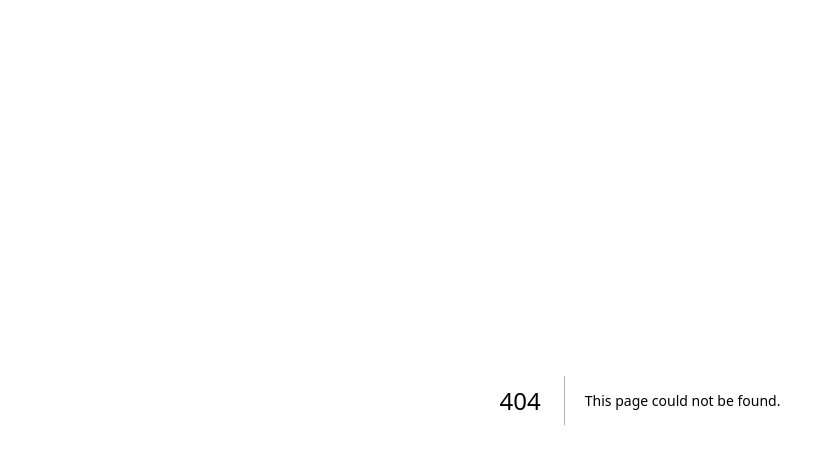
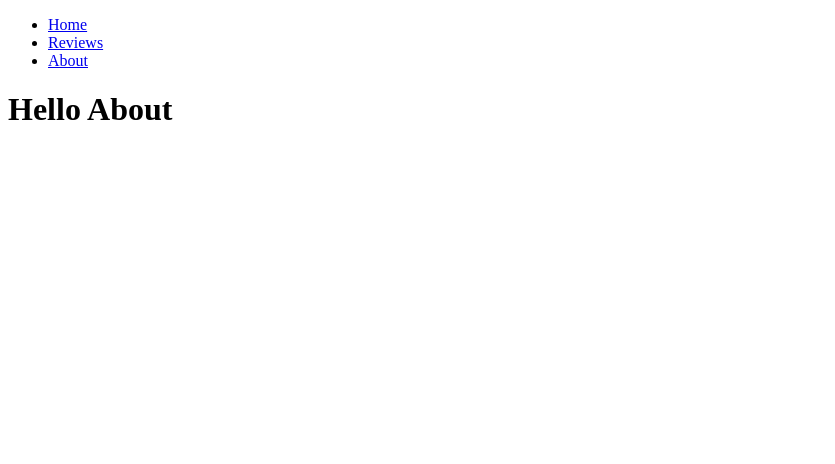
Before and after one commit to SahalN/sahalcg-reviews, a Next.js app: page /about in a window 1280 px wide. Before the commit this address had no page. Shown: the top 464 px of the page, without its empty margins (0-835 px from the left). Built offline with nearby package versions, Linux system fonts and the light colour scheme.

Commit message:
Add routing

```diff
--- /dev/null
+++ b/app/about/page.jsx
@@ -0,0 +1,5 @@
+/** @format */
+
+export default function AboutPage() {
+  return <h1>Hello About</h1>;
+}
--- a/app/layout.jsx
+++ b/app/layout.jsx
@@ -1,9 +1,30 @@
 /** @format */
+
+import Link from "next/link";
+import "./globals.css";
 
 export default function RootLayout({ children }) {
   return (
     <html lang='en'>
-      <body>{children}</body>
+      <body>
+        <header>
+          <nav>
+            <ul>
+              <li>
+                <Link href='/'>Home</Link>
+              </li>
+              <li>
+                <Link href='/reviews'>Reviews</Link>
+              </li>
+              <li>
+                <Link href='/about'>About</Link>
+              </li>
+            </ul>
+          </nav>
+        </header>
+        <main>{children}</main>
+        <footer></footer>
+      </body>
     </html>
   );
 }
--- /dev/null
+++ b/app/reviews/page.jsx
@@ -0,0 +1,5 @@
+/** @format */
+
+export default function ReviewsPage() {
+  return <h1>Hello reviews</h1>;
+}
```
Also changed, not shown: app/globals.css (added).
